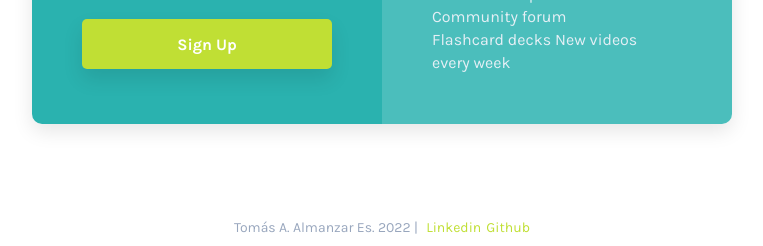
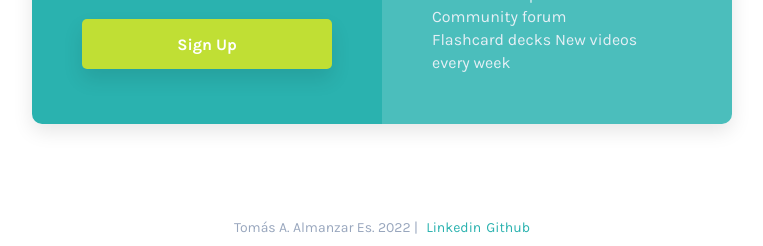
Before and after one commit to txmasito/single_price_grid, a plain HTML site: page index.html in a window 1280 px wide. Shown: the part 554-800 px from the top of the page, without its empty margins (258-1021 px from the left). Drawn offline with Linux system fonts and the light colour scheme.

Commit message:
cambie el color de los links

```diff
--- a/css/styles.css
+++ b/css/styles.css
@@ -153,7 +153,7 @@ button:hover{
 .link{
     margin-left: 5px;
     text-decoration: none;
-    color: hsl(71, 73%, 54%);
+    color: hsl(179, 62%, 43%);
     transition: all 0.5s;
     font-size: 14px;
     cursor: pointer;
```
